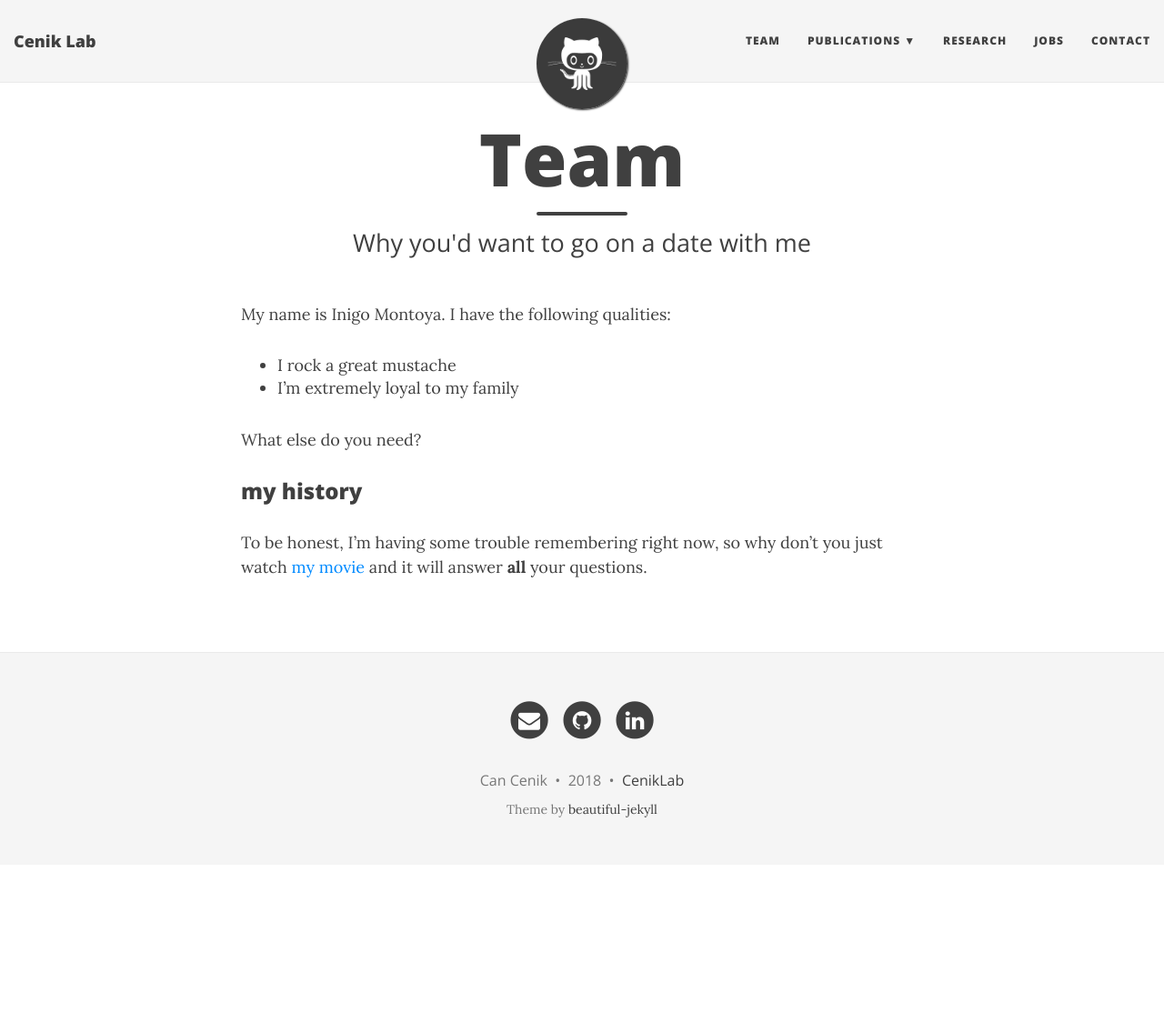
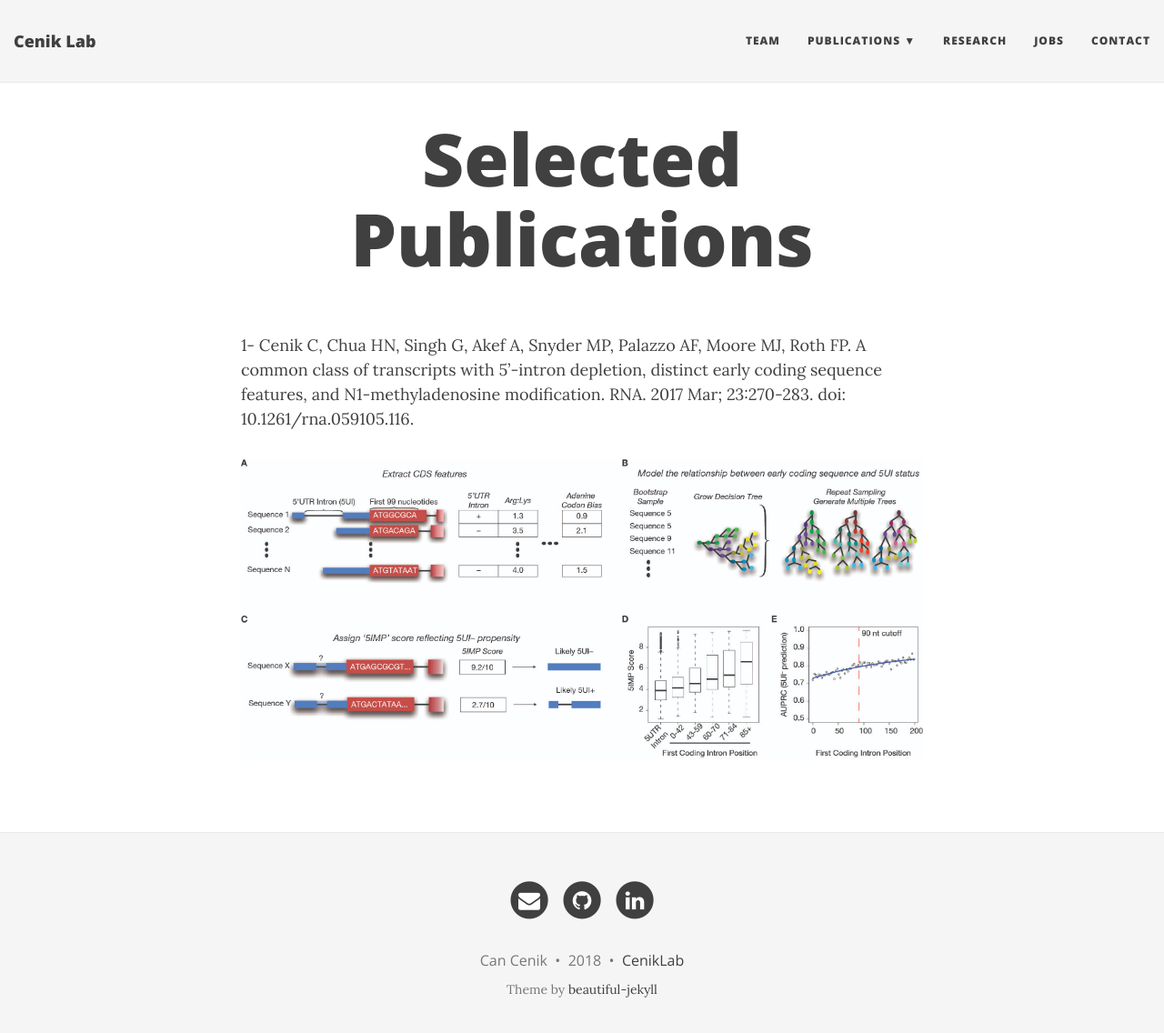
Before and after one commit to CenikLab/CenikLab.github.io, a Jekyll site: the page built from publications.md, in a window 1280 px wide and 1149 px high. Shown: the top 1136 px of the window at 91% size. Built offline with Jekyll 4.4.1, drawn with Linux system fonts in a browser that asks for light colours; nearby versions of some CDN libraries.

Commit message:
Test Image for Selected Publications

```diff
--- a/_config.yml
+++ b/_config.yml
@@ -31,7 +31,7 @@ navbar-links:
 
 # Image to show in the navigation bar - image must be a square (width = height)
 # Remove this parameter if you don't want an image in the navbar
-avatar: "/img/avatar-icon.png"
+# avatar: "/img/avatar-icon.png"
 
 # If you want to have an image logo in the top-left corner instead of the title text,
 # then specify the following parameter
--- a/publications.md
+++ b/publications.md
@@ -1,16 +1,9 @@
 ---
 layout: page
-title: Team
-subtitle: Why you'd want to go on a date with me
+title: Selected Publications
+subtitle:
 ---
 
-My name is Inigo Montoya. I have the following qualities:
+1- Cenik C, Chua HN, Singh G, Akef A, Snyder MP, Palazzo AF, Moore MJ, Roth FP. A common class of transcripts with 5’-intron depletion, distinct early coding sequence features, and N1-methyladenosine modification. RNA. 2017 Mar; 23:270-283. doi: 10.1261/rna.059105.116.
 
-- I rock a great mustache
-- I'm extremely loyal to my family
-
-What else do you need?
-
-### my history
-
-To be honest, I'm having some trouble remembering right now, so why don't you just watch [my movie](http://en.wikipedia.org/wiki/The_Princess_Bride_%28film%29) and it will answer **all** your questions.
+![RF](/img/RF.jpg)
```
Also changed, not shown: _posts/2018-06-26-CRISPR_Screen.md (+1 -1 lines), _posts/2018-06-26-Cancer_Bioinformatics.md (+3 -3 lines), img/CancerBioinformatics.jpg (added), img/RF.jpg (added).
